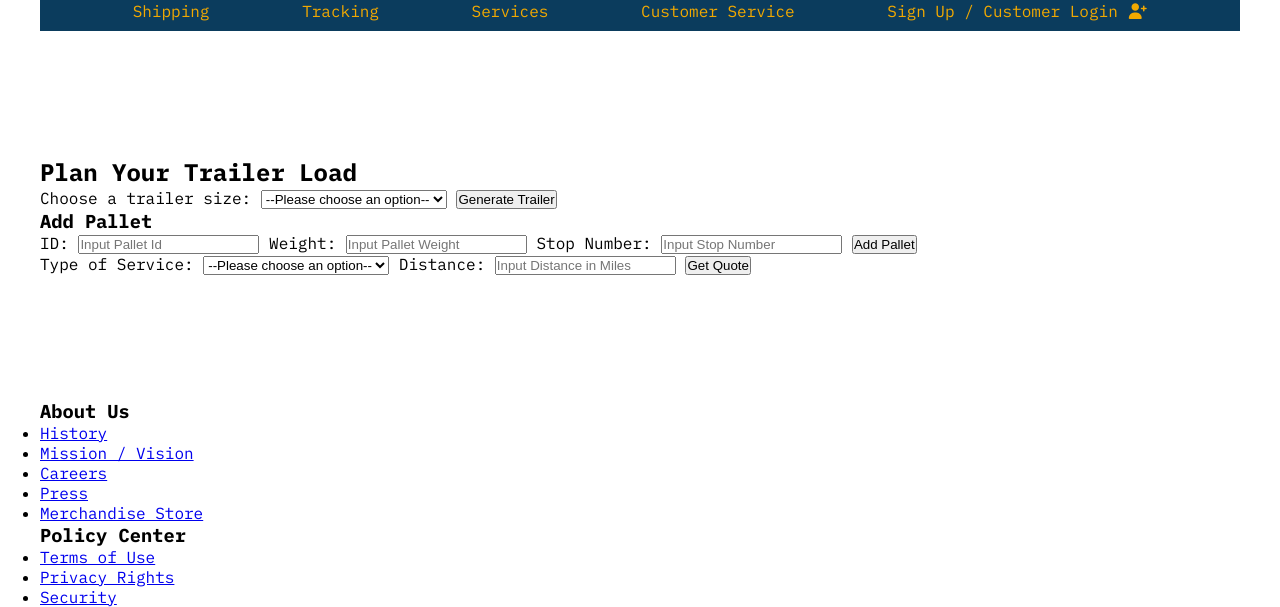
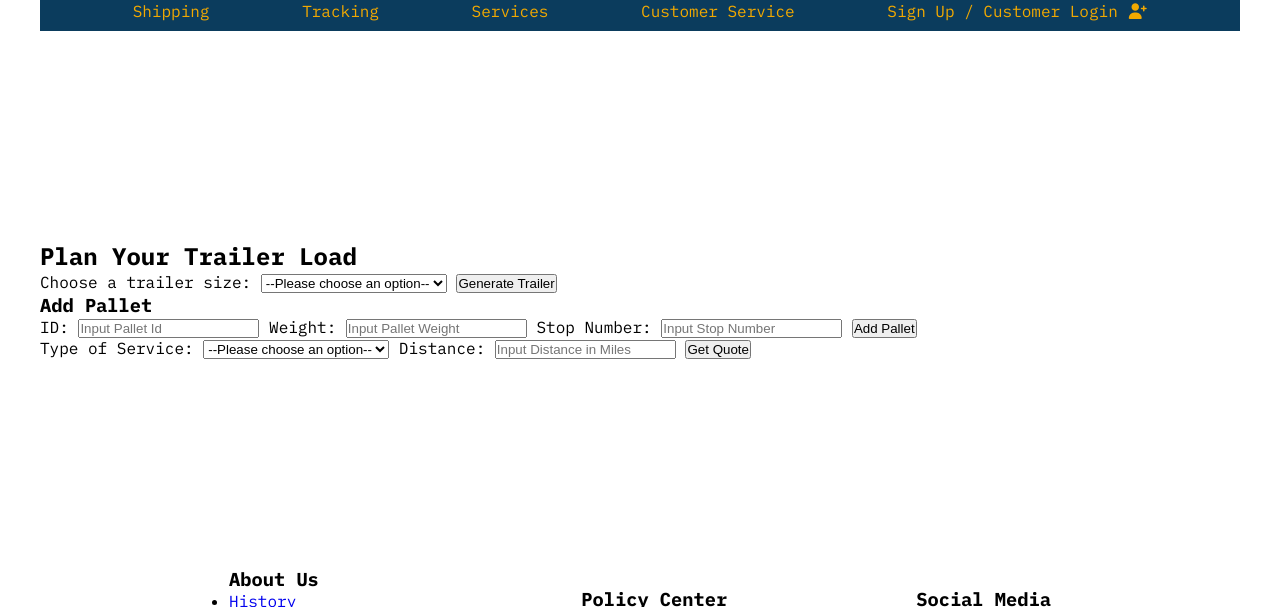
Before and after one commit to BlackCat13656/trailer-load-planner, a plain HTML site: page index.html in a window 1280 px wide. Shown: the part 89-696 px from the top of the page. Drawn offline with Linux system fonts and the light colour scheme.

Commit message:
Build header, nav, and footer layout with hover effects

```diff
--- a/style.css
+++ b/style.css
@@ -58,7 +58,11 @@ header {
   font-size: 5rem;
   margin-right: 2rem;
   padding: 0 0 0 3rem;
+  font-style: italic;
+}
 
+.logo a span:hover {
+  font-size: 5.1rem;
   font-style: italic;
 }
 
@@ -99,3 +103,23 @@ header {
   color: var(--accents-color);
   text-decoration: none;
 }
+
+.header-nav-item a:hover {
+  color: var(--background-color);
+  font-size: 1.7rem;
+}
+
+footer {
+  display: flex;
+  flex-direction: column;
+  justify-content: center;
+  align-items: center;
+}
+
+footer nav {
+  width: 100%;
+  display: flex;
+  flex-direction: row;
+  justify-content: space-evenly;
+  align-items: center;
+}
```
